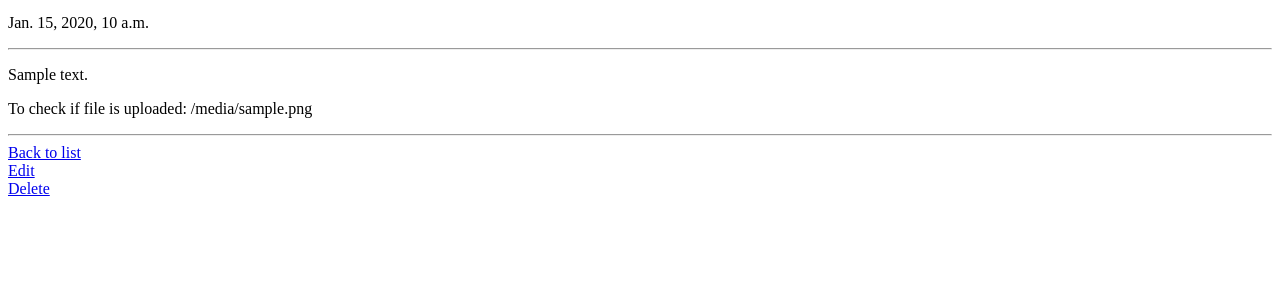
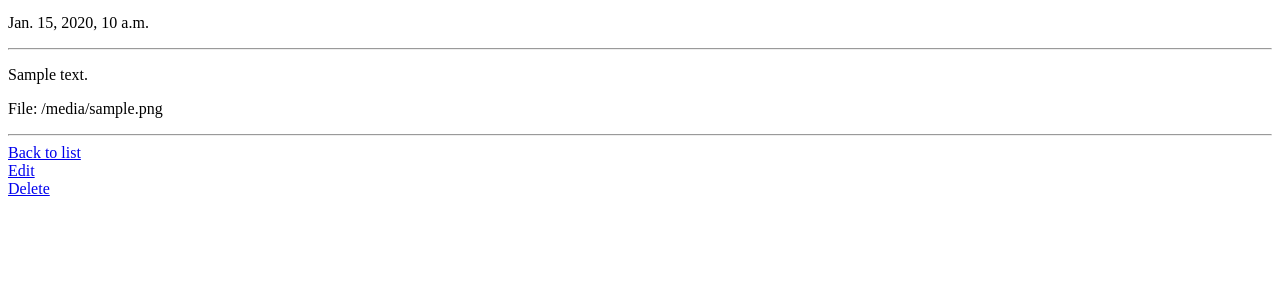
Before and after one commit to day-lee/notice-board1.11, a Django app: template board/templates/board/post_detail.html in a window 1280 px wide. Shown: the part 147-447 px from the top of the page. Run offline with Django 3.2, Linux system fonts and the light colour scheme; the template is opened without the code that fills it: most values are stand-ins (such as "Sample title", 1, 10 or a date in 2020).

Commit message:
Add if logic to file upload

```diff
--- a/board/templates/board/post_detail.html
+++ b/board/templates/board/post_detail.html
@@ -16,7 +16,12 @@
         <hr>
 
         <p class="text">{{post.body|linebreaksbr}}</p>
-        <p class="file"> To check if file is uploaded: {{post.file}}</p>
+
+        {% if post.file %}
+               <p class="file"> File: {{post.file}}</p>
+              {% else %}
+            <p> File: N/A </p>
+              {% endif %}
         <hr>
 
         </div>
```
